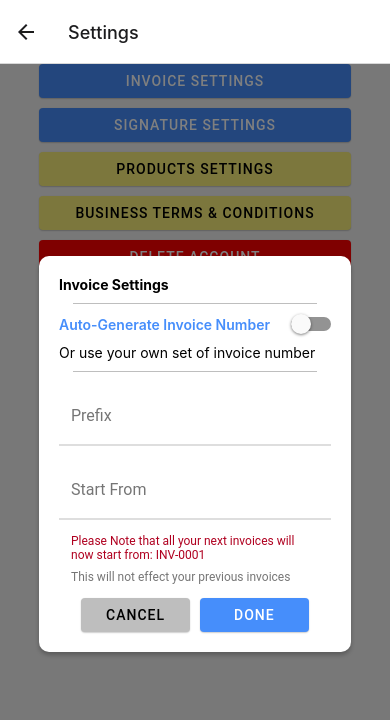
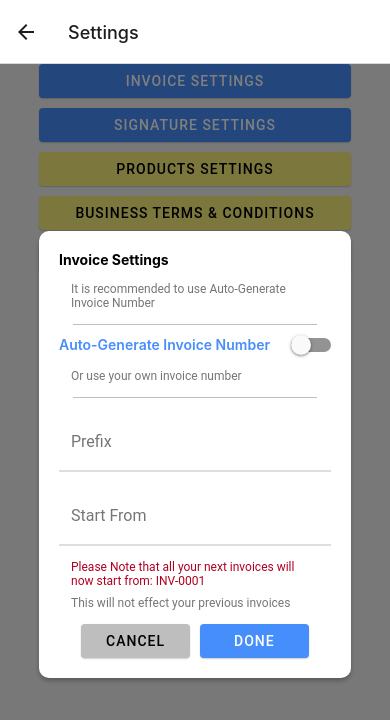
Before and after one commit to mianfarooqazam/Medi_Stock, a React Native app: screen /SettingScreen in a window 390 px wide. Both pictures are taken after a click on the button "INVOICE SETTINGS". Shown: the top 720 px of the page. Built offline with nearby package versions, Linux system fonts and the light colour scheme.

Commit message:
Auto-Generate Enabled
-Form will disappear when auto-generate invoice number is enabled

```diff
--- a/src/screens/dashboard/SettingScreen.tsx
+++ b/src/screens/dashboard/SettingScreen.tsx
@@ -52,16 +52,27 @@ const SettingScreen = () => {
                 <View>
                   <Text style={{ fontWeight: "bold" }}>Invoice Settings</Text>
                 </View>
+                <HelperText type="info" >
+                  It is recommended to use Auto-Generate Invoice Number
+                </HelperText>
                 <DividerBar />
                 <View style={{ flexDirection: "row", alignItems: "center", justifyContent: "space-between" }}>
                   <Text style={{ fontWeight: "600", color: "#468EFB" }}>Auto-Generate Invoice Number</Text>
                   <Switch value={isSwitchOn} onValueChange={onToggleSwitch} color="#468EFB" />
                 </View>
                 <View>
-                  <Text>Or use your own set of invoice number</Text>
+{!isSwitchOn && (
+  <>
+                  <HelperText type="info" >
+                    Or use your own invoice number
+                  </HelperText>
+                  </>
+)}
                 </View>
                 <DividerBar />
                 <View style={{ gap: 10 }}>
+                  {!isSwitchOn && (
+                    <>
                       <View>
                         <TextInput
                           label="Prefix"
@@ -76,8 +87,9 @@ const SettingScreen = () => {
                           placeholder="0001"
                         />
                       </View>
+                    </>
+                  )}
                 </View>
-
 
 
                 <View style={{ gap: 10 }}>
```
Lines whose indentation alone changed are shown as unchanged.
